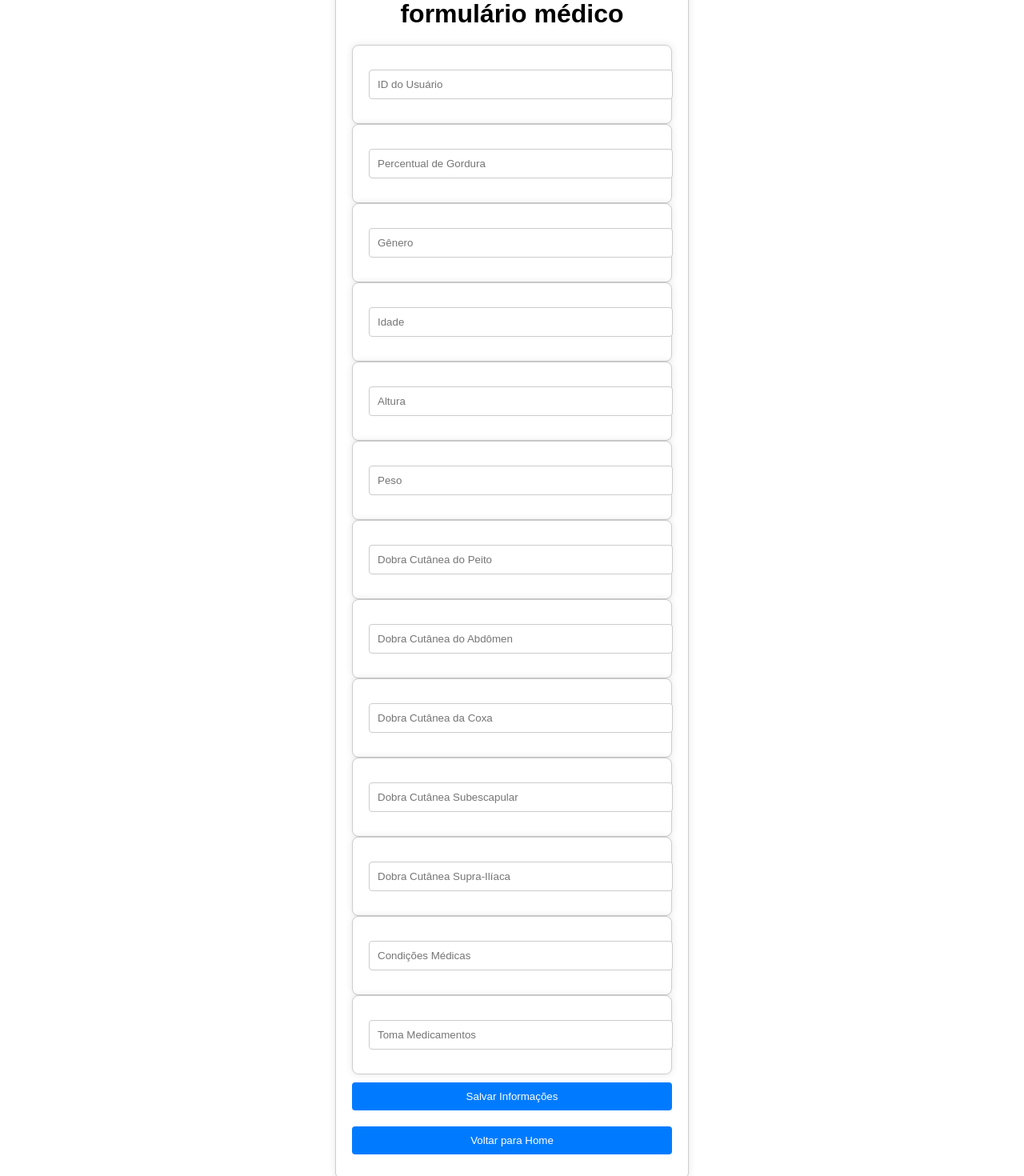
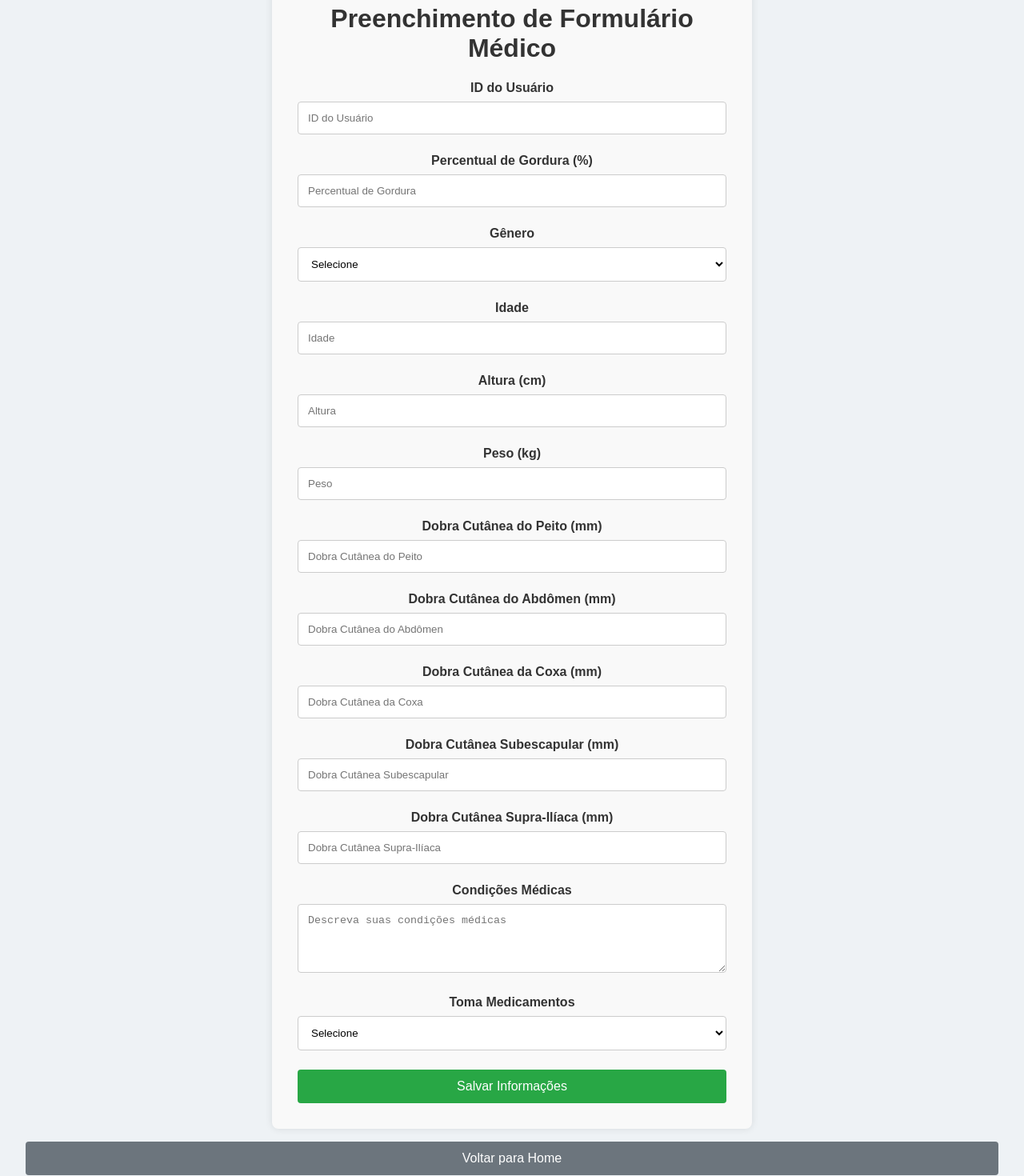
Before and after one commit to Dev-CarlosEC/PWFront, a React (Create React App) app in the folder academiaifg/: page /MedicalRecord in a window 1280 px wide. Shown: the part 80-1550 px from the top of the page at 80% size. Built offline with nearby package versions, Linux system fonts and the light colour scheme.

Commit message:
fix-pages

```diff
--- a/academiaifg/package.json
+++ b/academiaifg/package.json
@@ -3,16 +3,20 @@
   "version": "0.1.0",
   "private": true,
   "dependencies": {
+    "@hookform/resolvers": "^3.9.0",
     "@testing-library/jest-dom": "^5.17.0",
     "@testing-library/react": "^13.4.0",
     "@testing-library/user-event": "^13.5.0",
     "axios": "^1.7.7",
     "react": "^18.3.1",
     "react-dom": "^18.3.1",
+    "react-hook-form": "^7.53.0",
+    "react-icons": "^5.3.0",
     "react-router-dom": "^6.26.2",
     "react-scripts": "5.0.1",
     "styled-components": "^6.1.13",
-    "web-vitals": "^2.1.4"
+    "web-vitals": "^2.1.4",
+    "yup": "^1.4.0"
   },
   "scripts": {
     "start": "react-scripts start",
--- a/academiaifg/src/pages/MedicalRecord.jsx
+++ b/academiaifg/src/pages/MedicalRecord.jsx
@@ -1,204 +1,399 @@
+// src/components/MedicalRecord.jsx
 import React, { useState } from 'react';
 import { useNavigate } from 'react-router-dom';
 import api from '../services/api';
 import GlobalStyles from '../styles/GlobalStyles';
+import { useForm } from 'react-hook-form';
+import { yupResolver } from '@hookform/resolvers/yup';
+import * as Yup from 'yup';
+import styled from 'styled-components';
+import { FaSpinner } from 'react-icons/fa';
 
+const Container = styled.div`
+  display: flex;
+  flex-direction: column;
+  align-items: center;
+  padding: 2rem;
+`;
 
-/**
- * Componente que gerencia o formulário de registro
- *
- * O formulário de registro tem os seguintes campos:
- * - user_id
- * - bodyFat
- * - gender
- * - age
- * - height
- * - weight
- * - chest_skinfold
- * - abdominal_skinfold
- * - thigh_skinfold
- * - subscapular_skinfold
- * - supra_iliac_skinfold
- * - medicalConditions
- * - takesMedication
- *
- * @returns {JSX.Element} O formulário de registro
- */
+const Form = styled.form`
+  width: 100%;
+  max-width: 600px;
+  background: #f9f9f9;
+  padding: 2rem;
+  border-radius: 8px;
+  box-shadow: 0 0 10px rgba(0, 0, 0, 0.1);
+`;
+
+const InputGroup = styled.div`
+  margin-bottom: 1.5rem;
+`;
+
+const Label = styled.label`
+  display: block;
+  margin-bottom: 0.5rem;
+  font-weight: bold;
+`;
+
+const Input = styled.input`
+  width: 100%;
+  padding: 0.75rem;
+  border: 1px solid #ccc;
+  border-radius: 4px;
+  &:focus {
+    border-color: #007bff;
+    outline: none;
+  }
+`;
+
+const Select = styled.select`
+  width: 100%;
+  padding: 0.75rem;
+  border: 1px solid #ccc;
+  border-radius: 4px;
+  background-color: white;
+  &:focus {
+    border-color: #007bff;
+    outline: none;
+  }
+`;
+
+const TextArea = styled.textarea`
+  width: 100%;
+  padding: 0.75rem;
+  border: 1px solid #ccc;
+  border-radius: 4px;
+  resize: vertical;
+  &:focus {
+    border-color: #007bff;
+    outline: none;
+  }
+`;
+
+const Button = styled.button`
+  width: 100%;
+  padding: 0.75rem;
+  background-color: #28a745;
+  color: #fff;
+  border: none;
+  border-radius: 4px;
+  font-size: 1rem;
+  cursor: pointer;
+  display: flex;
+  align-items: center;
+  justify-content: center;
+
+  &:hover {
+    background-color: #218838;
+  }
+
+  &:disabled {
+    background-color: #6c757d;
+    cursor: not-allowed;
+  }
+`;
+
+const ErrorMessage = styled.p`
+  color: red;
+  margin-top: 0.5rem;
+  font-size: 0.875rem;
+`;
+
+const SuccessMessage = styled.p`
+  color: green;
+  margin-bottom: 1rem;
+  font-size: 1rem;
+  text-align: center;
+`;
+
+const LoadingIcon = styled(FaSpinner)`
+  margin-right: 0.5rem;
+  animation: spin 1s linear infinite;
+  @keyframes spin {
+    to {
+      transform: rotate(360deg);
+    }
+  }
+`;
+
 const MedicalRecord = () => {
-  const [formData, setFormData] = useState({
-    user_id: '',
-    bodyFat: '',
-    gender: '',
-    age: '',
-    height: '',
-    weight: '',
-    chest_skinfold: '',
-    abdominal_skinfold: '',
-    thigh_skinfold: '',
-    subscapular_skinfold: '',
-    supra_iliac_skinfold: '',
-    medicalConditions: '',
-    takesMedication: ''
+  const navigate = useNavigate();
+  const [serverError, setServerError] = useState('');
+  const [successMessage, setSuccessMessage] = useState('');
+  const [isLoading, setIsLoading] = useState(false);
+
+  //usando Yup
+  const validationSchema = Yup.object().shape({
+    user_id: Yup.string()
+      .required('ID do Usuário é obrigatório')
+      .matches(/^\d+$/, 'ID do Usuário deve conter apenas números'),
+    bodyFat: Yup.number()
+      .typeError('Percentual de Gordura deve ser um número')
+      .required('Percentual de Gordura é obrigatório')
+      .min(0, 'Percentual de Gordura não pode ser negativo')
+      .max(100, 'Percentual de Gordura não pode exceder 100'),
+    gender: Yup.string()
+      .required('Gênero é obrigatório')
+      .oneOf(['Masculino', 'Feminino', 'Outro'], 'Selecione um gênero válido'),
+    age: Yup.number()
+      .typeError('Idade deve ser um número')
+      .required('Idade é obrigatória')
+      .min(0, 'Idade não pode ser negativa')
+      .max(120, 'Idade não pode exceder 120'),
+    height: Yup.number()
+      .typeError('Altura deve ser um número')
+      .required('Altura é obrigatória')
+      .min(0, 'Altura não pode ser negativa'),
+    weight: Yup.number()
+      .typeError('Peso deve ser um número')
+      .required('Peso é obrigatório')
+      .min(0, 'Peso não pode ser negativo'),
+    chest_skinfold: Yup.number()
+      .typeError('Dobra Cutânea do Peito deve ser um número')
+      .required('Dobra Cutânea do Peito é obrigatória')
+      .min(0, 'Dobra Cutânea do Peito não pode ser negativa'),
+    abdominal_skinfold: Yup.number()
+      .typeError('Dobra Cutânea do Abdômen deve ser um número')
+      .required('Dobra Cutânea do Abdômen é obrigatória')
+      .min(0, 'Dobra Cutânea do Abdômen não pode ser negativa'),
+    thigh_skinfold: Yup.number()
+      .typeError('Dobra Cutânea da Coxa deve ser um número')
+      .required('Dobra Cutânea da Coxa é obrigatória')
+      .min(0, 'Dobra Cutânea da Coxa não pode ser negativa'),
+    subscapular_skinfold: Yup.number()
+      .typeError('Dobra Cutânea Subescapular deve ser um número')
+      .required('Dobra Cutânea Subescapular é obrigatória')
+      .min(0, 'Dobra Cutânea Subescapular não pode ser negativa'),
+    supra_iliac_skinfold: Yup.number()
+      .typeError('Dobra Cutânea Supra-Ilíaca deve ser um número')
+      .required('Dobra Cutânea Supra-Ilíaca é obrigatória')
+      .min(0, 'Dobra Cutânea Supra-Ilíaca não pode ser negativa'),
+    medicalConditions: Yup.string()
+      .required('Condições Médicas são obrigatórias'),
+    takesMedication: Yup.string()
+      .required('Informação sobre medicação é obrigatória')
+      .oneOf(['Sim', 'Não'], 'Selecione uma opção válida'),
   });
-  const [error, setError] = useState('');
-  const navigate = useNavigate();
+
+  const {
+    register,
+    handleSubmit,
+    formState: { errors },
+    reset,
+  } = useForm({
+    resolver: yupResolver(validationSchema),
+  });
 
   /**
-   * Handles the change of any input in the registration form
+   * Lida com a submissão do formulário.
    *
-   * @param {Event} e The event triggered by the input change
+   * @param {Object} data Os dados do formulário.
    */
-  const handleChange = (e) => {
-    setFormData({
-      ...formData,
-      [e.target.name]: e.target.value
-    });
-  };
-
-
-  /**
-   * Handles the form submission.
-   * @param {Event} e The form submission event.
-   * @returns {Promise<void>}
-   */
-  const handleSubmit = async (e) => {
-    e.preventDefault();
+  const onSubmit = async (data) => {
+    setServerError('');
+    setSuccessMessage('');
+    setIsLoading(true);
     try {
-      await api.post('/api/medicalrecord/', formData);
-      navigate('/login');  // Redireciona para a página de login após o registro
+      const response = await api.post('/api/medicalrecord/', data);
+      setSuccessMessage('Registro médico salvo com sucesso!');
+      reset(); // Limpa o formulário
+      // Opcional: redirecionar após um tempo
+      setTimeout(() => navigate('/dashboard'), 2000); // Redireciona após 2 segundos
     } catch (error) {
-      setError('Erro ao registrar. Verifique os dados e tente novamente.');
+      console.error('Erro ao registrar:', error);
+      if (error.response && error.response.data && error.response.data.detail) {
+        setServerError(error.response.data.detail);
+      } else {
+        setServerError('Erro ao registrar. Verifique os dados e tente novamente.');
+      }
+    } finally {
+      setIsLoading(false);
     }
   };
 
   return (
     <>
       <GlobalStyles />
-      <div className='MedicalRecord-container'>
-        <h1>Preenchimento de formulário médico</h1>
-        {error && <p style={{ color: 'red' }}>{error}</p>}
-        <form onSubmit={handleSubmit}>
-          <div className='MedicalRecord-container input'>
-            <input
+      <Container>
+        <Form onSubmit={handleSubmit(onSubmit)} noValidate>
+          <h1>Preenchimento de Formulário Médico</h1>
+          {successMessage && <SuccessMessage>{successMessage}</SuccessMessage>}
+          {serverError && <ErrorMessage>{serverError}</ErrorMessage>}
+
+          <InputGroup>
+            <Label htmlFor="user_id">ID do Usuário</Label>
+            <Input
               type="text"
-              name="user_id"
-              value={formData.user_id}
-              onChange={handleChange}
+              id="user_id"
               placeholder="ID do Usuário"
+              {...register('user_id')}
+              aria-invalid={errors.user_id ? 'true' : 'false'}
             />
-          </div>
-          <div className='MedicalRecord-container input'>
-            <input
-              type="text"
-              name="bodyFat"
-              value={formData.bodyFat}
-              onChange={handleChange}
+            {errors.user_id && <ErrorMessage>{errors.user_id.message}</ErrorMessage>}
+          </InputGroup>
+
+          <InputGroup>
+            <Label htmlFor="bodyFat">Percentual de Gordura (%)</Label>
+            <Input
+              type="number"
+              id="bodyFat"
               placeholder="Percentual de Gordura"
+              {...register('bodyFat')}
+              aria-invalid={errors.bodyFat ? 'true' : 'false'}
             />
-          </div>
-          <div className='MedicalRecord-container input'>
-            <input
-              type="text"
-              name="gender"
-              value={formData.gender}
-              onChange={handleChange}
-              placeholder="Gênero"
+            {errors.bodyFat && <ErrorMessage>{errors.bodyFat.message}</ErrorMessage>}
+          </InputGroup>
+
+          <InputGroup>
+            <Label htmlFor="gender">Gênero</Label>
+            <Select
+              id="gender"
+              {...register('gender')}
+              aria-invalid={errors.gender ? 'true' : 'false'}
+            >
+              <option value="">Selecione</option>
+              <option value="Masculino">Masculino</option>
+              <option value="Feminino">Feminino</option>
+              <option value="Outro">Outro</option>
+            </Select>
+            {errors.gender && <ErrorMessage>{errors.gender.message}</ErrorMessage>}
+          </InputGroup>
+
+          <InputGroup>
+            <Label htmlFor="age">Idade</Label>
+            <Input
+              type="number"
+              id="age"
+              placeholder="Idade"
+              {...register('age')}
+              aria-invalid={errors.age ? 'true' : 'false'}
             />
-          </div>
-          <div className='MedicalRecord-container input'>
-            <input
-              type="text"
-              name="age"
-              value={formData.age}
-              onChange={handleChange}
-              placeholder="Idade"
+            {errors.age && <ErrorMessage>{errors.age.message}</ErrorMessage>}
+          </InputGroup>
+
+          <InputGroup>
+            <Label htmlFor="height">Altura (cm)</Label>
+            <Input
+              type="number"
+              id="height"
+              placeholder="Altura"
+              {...register('height')}
+              aria-invalid={errors.height ? 'true' : 'false'}
             />
-          </div>
-          <div className='MedicalRecord-container input'>
-            <input
-              type="text"
-              name="height"
-              value={formData.height}
-              onChange={handleChange}
-              placeholder="Altura"
+            {errors.height && <ErrorMessage>{errors.height.message}</ErrorMessage>}
+          </InputGroup>
+
+          <InputGroup>
+            <Label htmlFor="weight">Peso (kg)</Label>
+            <Input
+              type="number"
+              id="weight"
+              placeholder="Peso"
+              {...register('weight')}
+              aria-invalid={errors.weight ? 'true' : 'false'}
             />
-          </div>
-          <div className='MedicalRecord-container input'>
-            <input
-              type="text"
-              name="weight"
-              value={formData.weight}
-              onChange={handleChange}
-              placeholder="Peso"
+            {errors.weight && <ErrorMessage>{errors.weight.message}</ErrorMessage>}
+          </InputGroup>
+
+          <InputGroup>
+            <Label htmlFor="chest_skinfold">Dobra Cutânea do Peito (mm)</Label>
+            <Input
+              type="number"
+              id="chest_skinfold"
+              placeholder="Dobra Cutânea do Peito"
+              {...register('chest_skinfold')}
+              aria-invalid={errors.chest_skinfold ? 'true' : 'false'}
             />
-          </div>
-          <div className='MedicalRecord-container input'>
-            <input
-              type="text"
-              name="chest_skinfold"
-              value={formData.chest_skinfold}
-              onChange={handleChange}
-              placeholder="Dobra Cutânea do Peito"
+            {errors.chest_skinfold && <ErrorMessage>{errors.chest_skinfold.message}</ErrorMessage>}
+          </InputGroup>
+
+          <InputGroup>
+            <Label htmlFor="abdominal_skinfold">Dobra Cutânea do Abdômen (mm)</Label>
+            <Input
+              type="number"
+              id="abdominal_skinfold"
+              placeholder="Dobra Cutânea do Abdômen"
+              {...register('abdominal_skinfold')}
+              aria-invalid={errors.abdominal_skinfold ? 'true' : 'false'}
             />
-          </div>
-          <div className='MedicalRecord-container input'>
-            <input
-              type="text"
-              name="abdominal_skinfold"
-              value={formData.abdominal_skinfold}
-              onChange={handleChange}
-              placeholder="Dobra Cutânea do Abdômen"
+            {errors.abdominal_skinfold && <ErrorMessage>{errors.abdominal_skinfold.message}</ErrorMessage>}
+          </InputGroup>
+
+          <InputGroup>
+            <Label htmlFor="thigh_skinfold">Dobra Cutânea da Coxa (mm)</Label>
+            <Input
+              type="number"
+              id="thigh_skinfold"
+              placeholder="Dobra Cutânea da Coxa"
+              {...register('thigh_skinfold')}
+              aria-invalid={errors.thigh_skinfold ? 'true' : 'false'}
             />
-          </div>
-          <div className='MedicalRecord-container input'>
-            <input
-              type="text"
-              name="thigh_skinfold"
-              value={formData.thigh_skinfold}
-              onChange={handleChange}
-              placeholder="Dobra Cutânea da Coxa"
+            {errors.thigh_skinfold && <ErrorMessage>{errors.thigh_skinfold.message}</ErrorMessage>}
+          </InputGroup>
+
+          <InputGroup>
+            <Label htmlFor="subscapular_skinfold">Dobra Cutânea Subescapular (mm)</Label>
+            <Input
+              type="number"
+              id="subscapular_skinfold"
+              placeholder="Dobra Cutânea Subescapular"
+              {...register('subscapular_skinfold')}
+              aria-invalid={errors.subscapular_skinfold ? 'true' : 'false'}
             />
-          </div>
-          <div className='MedicalRecord-container input'>
-            <input
-              type="text"
-              name="subscapular_skinfold"
-              value={formData.subscapular_skinfold}
-              onChange={handleChange}
-              placeholder="Dobra Cutânea Subescapular"
+            {errors.subscapular_skinfold && <ErrorMessage>{errors.subscapular_skinfold.message}</ErrorMessage>}
+          </InputGroup>
+
+          <InputGroup>
+            <Label htmlFor="supra_iliac_skinfold">Dobra Cutânea Supra-Ilíaca (mm)</Label>
+            <Input
+              type="number"
+              id="supra_iliac_skinfold"
+              placeholder="Dobra Cutânea Supra-Ilíaca"
+              {...register('supra_iliac_skinfold')}
+              aria-invalid={errors.supra_iliac_skinfold ? 'true' : 'false'}
             />
-          </div>
-          <div className='MedicalRecord-container input'>
-            <input
-              type="text"
-              name="supra_iliac_skinfold"
-              value={formData.supra_iliac_skinfold}
-              onChange={handleChange}
-              placeholder="Dobra Cutânea Supra-Ilíaca"
+            {errors.supra_iliac_skinfold && <ErrorMessage>{errors.supra_iliac_skinfold.message}</ErrorMessage>}
+          </InputGroup>
+
+          <InputGroup>
+            <Label htmlFor="medicalConditions">Condições Médicas</Label>
+            <TextArea
+              id="medicalConditions"
+              placeholder="Descreva suas condições médicas"
+              rows="4"
+              {...register('medicalConditions')}
+              aria-invalid={errors.medicalConditions ? 'true' : 'false'}
             />
-          </div>
-          <div className='MedicalRecord-container input'>
-            <input
-              type="text"
-              name="medicalConditions"
-              value={formData.medicalConditions}
-              onChange={handleChange}
-              placeholder="Condições Médicas"
-            />
-          </div>
-          <div className='MedicalRecord-container input'>
-            <input
-              type="text"
-              name="takesMedication"
-              value={formData.takesMedication}
-              onChange={handleChange}
-              placeholder="Toma Medicamentos"
-            />
-          </div>
-          <button type="submit">Salvar Informações</button>
-        </form>
-        <button onClick={() => navigate('/')}>Voltar para Home</button> {/* Botão para voltar para a página inicial */}
-      </div>
+            {errors.medicalConditions && <ErrorMessage>{errors.medicalConditions.message}</ErrorMessage>}
+          </InputGroup>
+
+          <InputGroup>
+            <Label htmlFor="takesMedication">Toma Medicamentos</Label>
+            <Select
+              id="takesMedication"
+              {...register('takesMedication')}
+              aria-invalid={errors.takesMedication ? 'true' : 'false'}
+            >
+              <option value="">Selecione</option>
+              <option value="Sim">Sim</option>
+              <option value="Não">Não</option>
+            </Select>
+            {errors.takesMedication && <ErrorMessage>{errors.takesMedication.message}</ErrorMessage>}
+          </InputGroup>
+
+          <Button type="submit" disabled={isLoading}>
+            {isLoading && <LoadingIcon />}
+            {isLoading ? 'Salvando...' : 'Salvar Informações'}
+          </Button>
+        </Form>
+        <Button
+          type="button"
+          onClick={() => navigate('/')}
+          style={{ marginTop: '1rem', backgroundColor: '#6c757d' }}
+        >
+          Voltar para Home
+        </Button>
+      </Container>
     </>
   );
 };
--- a/academiaifg/src/styles/GlobalStyles.js
+++ b/academiaifg/src/styles/GlobalStyles.js
@@ -1,11 +1,27 @@
+// src/styles/GlobalStyles.js
 import { createGlobalStyle } from 'styled-components';
 
 const GlobalStyles = createGlobalStyle`
+  /* Reset de estilos */
+  *, *::before, *::after {
+    box-sizing: border-box;
+  }
+
   body {
     font-family: Arial, sans-serif;
     margin: 0;
     padding: 0;
-    box-sizing: border-box;
+    background-color: #eef2f5;
+    color: #333;
+  }
+
+  a {
+    color: #007bff;
+    text-decoration: none;
+  }
+
+  a:hover {
+    text-decoration: underline;
   }
 
   header {
@@ -19,18 +35,19 @@ nav ul {
     list-style-type: none;
     padding: 0;
     background-color: #333;
+    display: flex;
+    justify-content: center;
+    flex-wrap: wrap;
   }
 
   nav ul li {
-    display: inline;
-    margin-right: 10px;
+    margin: 0 10px;
   }
 
   nav ul li a {
     color: white;
-    text-decoration: none;
     padding: 14px 20px;
-    display: inline-block;
+    display: block;
   }
 
   nav ul li a:hover {
@@ -39,6 +56,7 @@ nav ul li a:hover {
 
   main {
     padding: 20px;
+    min-height: 80vh; /* Para garantir que o footer fique na parte inferior */
   }
 
   footer {
@@ -46,11 +64,12 @@ footer {
     color: white;
     text-align: center;
     padding: 10px 0;
-    position: fixed;
+    position: relative;
     width: 100%;
-    bottom: 0;
+    margin-top: auto;
   }
 
+  /* Containers para diferentes componentes */
   .login-container, .register-container, .workout-container, .MedicalRecord-container, .Exercise-container {
     max-width: 400px;
     margin: 0 auto;
@@ -66,7 +85,9 @@ footer {
     margin-bottom: 20px;
   }
 
-  .login-container input, .register-container input, .workout-container input, .MedicalRecord-container input, .Exercise-container input {
+  .login-container input, .register-container input, .workout-container input, .MedicalRecord-container input, .Exercise-container input,
+  .login-container select, .register-container select, .workout-container select, .MedicalRecord-container select, .Exercise-container select,
+  .login-container textarea, .register-container textarea, .workout-container textarea, .MedicalRecord-container textarea, .Exercise-container textarea {
     width: 100%;
     padding: 10px;
     margin: 10px 0;
@@ -83,29 +104,40 @@ footer {
     border: none;
     border-radius: 4px;
     cursor: pointer;
+    display: flex;
+    align-items: center;
+    justify-content: center;
   }
 
   .login-container button:hover, .register-container button:hover, .workout-container button:hover, .MedicalRecord-container button:hover, .Exercise-container button:hover {
     background-color: #45a049;
   }
 
-  .workout-container .exercise {
-    border: 1px solid #ccc;
-    padding: 10px;
-    margin-bottom: 10px;
-    border-radius: 4px;
+  /* Estilos específicos para o container MedicalRecord */
+  .MedicalRecord-container {
+    max-width: 600px;
+    padding: 25px;
+    background-color: #eef2f5;
+    margin-bottom: 20px;
+    box-shadow: none;
+    border: none;
   }
 
-  .workout-container .exercise img {
-    max-width: 100%;
-    height: auto;
-    border-radius: 4px;
+  /* Estilos responsivos */
+  @media (max-width: 768px) {
+    nav ul {
+      flex-direction: column;
+      align-items: center;
     }
 
-  .workout-container .exercise h2 {
-    margin-top: 0;
+    nav ul li {
+      margin: 5px 0;
     }
 
+    main {
+      padding: 10px;
+    }
+  }
 `;
 
 export default GlobalStyles;
```
Also changed, not shown: 1 other file (tests, documents, lock files or other folders). Lines whose indentation alone changed are shown as unchanged.
